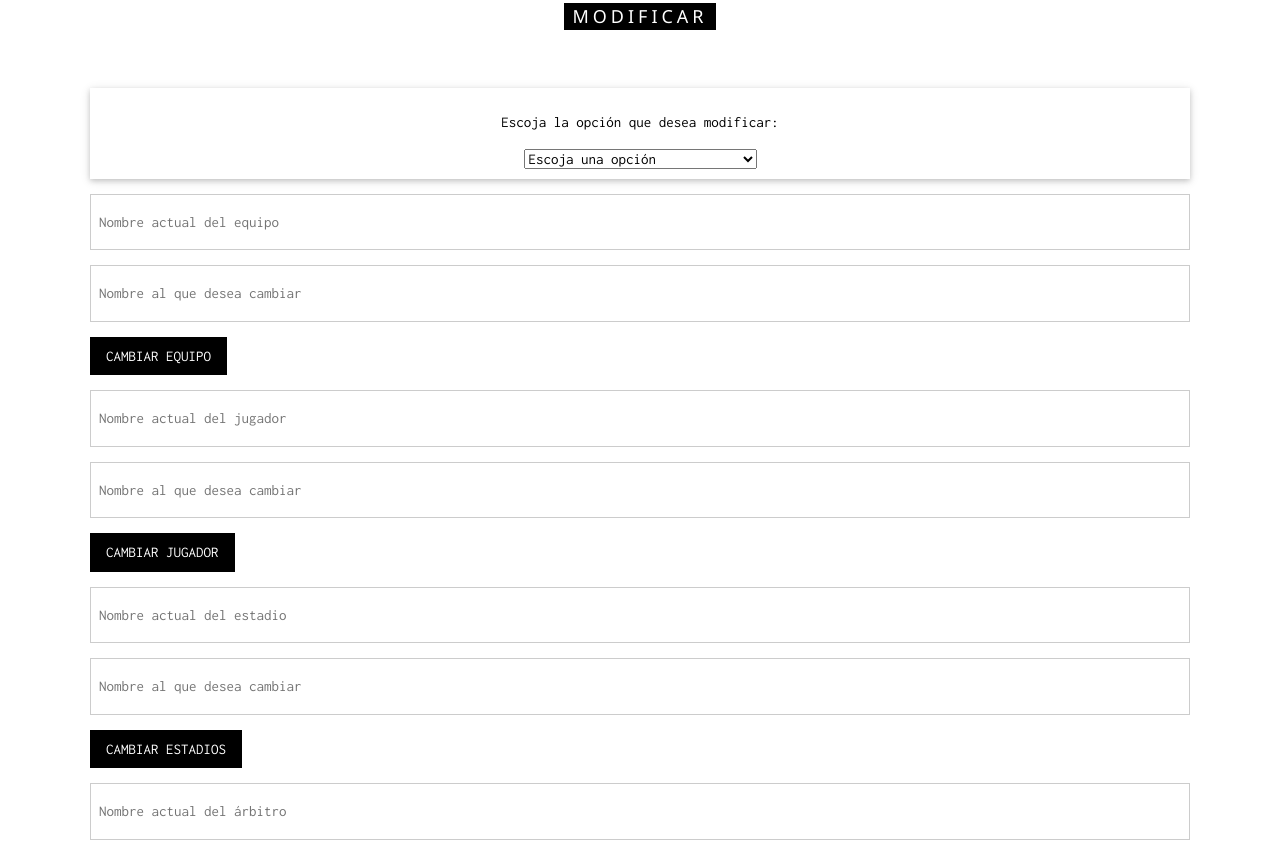
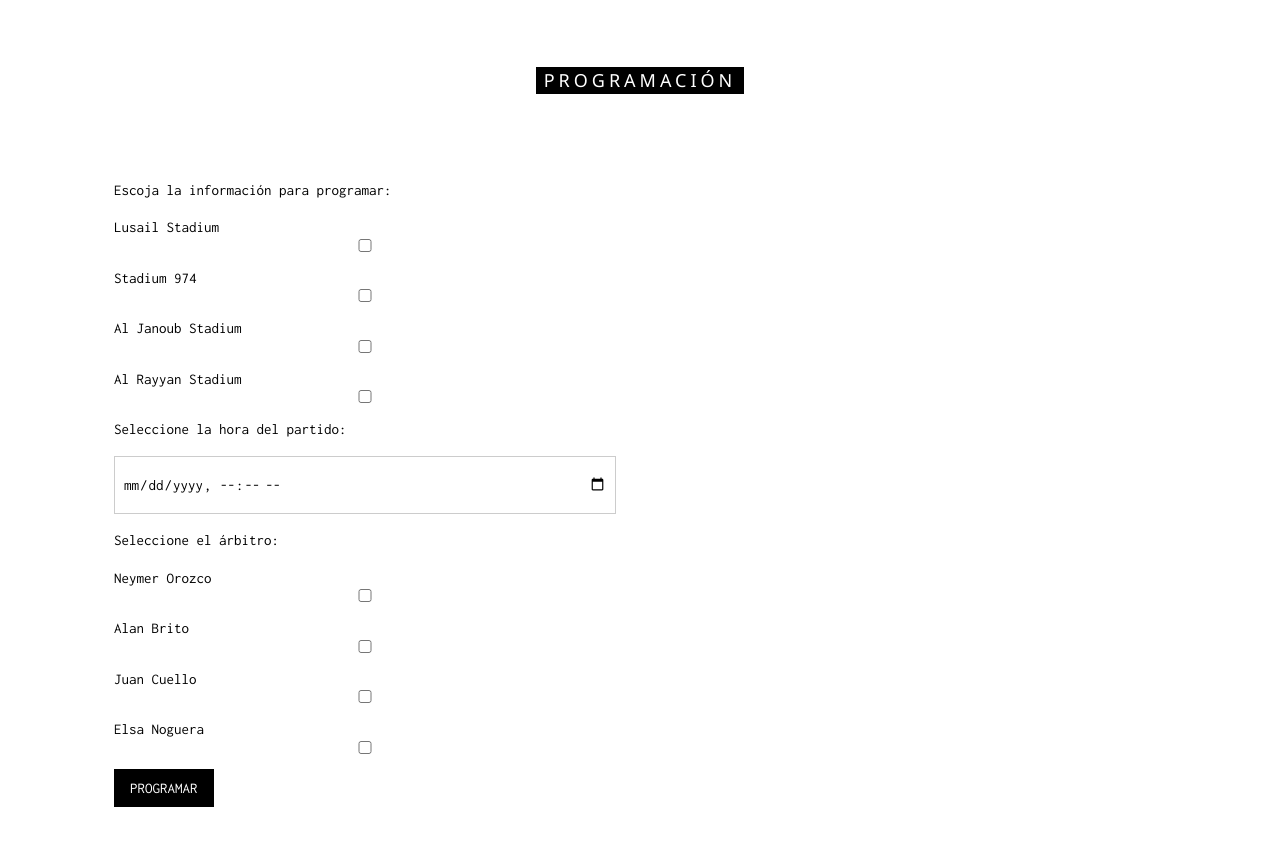
Before and after one commit to LE0NARD0R/Telematica, a website: page src/public/configuracion.html in a window 1280 px wide. Shown: the part 943-1786 px from the top of the page. Drawn offline with nearby package versions, Linux system fonts and the light colour scheme.

Commit message:
Programation added

```diff
--- a/src/public/configuracion.html
+++ b/src/public/configuracion.html
@@ -22,6 +22,7 @@
 
         <div class="w3-right w3-hide-small">
             <a href="#config" class="w3-bar-item w3-button">Configuración</a>
+            <a href="#program" class="w3-bar-item w3-button">Programación</a>
             <a href="#moddel" class="w3-bar-item w3-button">Modificar</a>
             <a href="#delete" class="w3-bar-item w3-button">Eliminar</a>
           </div>
@@ -66,6 +67,43 @@
             </form>
         </div>
 
+    </div>
+
+    <div class="w3-row w3-padding-64" id="program">
+        <h5 class="w3-center w3-padding-48"><span class="w3-tag w3-wide">PROGRAMACIÓN</span></h5>
+        <div class="w3-col m6 w3-padding-large w3-hide-small">
+            <p>Escoja la información para programar:</p>
+            <form action="" target="_blank">
+                <p><label for="est1">Lusail Stadium</label>
+                    <input class="w3-input w3-padding-16 w3-border" type="checkbox" id="est1" value="est1" required name="est1">
+                </p>
+                <p><label for="est2">Stadium 974</label>
+                    <input class="w3-input w3-padding-16 w3-border" type="checkbox" id="est2" value="est2" required name="est2">
+                    </p>
+                <p><label for="est3">Al Janoub Stadium</label>
+                    <input class="w3-input w3-padding-16 w3-border" type="checkbox" id="est3" value="est3" required name="est3">
+                    </p>
+                <p><label for="est4">Al Rayyan Stadium</label>
+                    <input class="w3-input w3-padding-16 w3-border" type="checkbox" id="est4" value="est4" required name="est4">
+                    </p>
+                <p>Seleccione la hora del partido:</p>
+                <p><input class="w3-input w3-padding-16 w3-border" type="datetime-local" required name="date"></p>
+                <p>Seleccione el árbitro:</p>
+                <p><p><label for="arb1">Neymer Orozco</label>
+                    <input class="w3-input w3-padding-16 w3-border" type="checkbox" id="arb1" value="arb1" required name="arb1">
+                </p>
+                <p><label for="arb2">Alan Brito</label>
+                    <input class="w3-input w3-padding-16 w3-border" type="checkbox" id="arb2" value="arb2" required name="arb2">
+                    </p>
+                <p><label for="arb">Juan Cuello</label>
+                    <input class="w3-input w3-padding-16 w3-border" type="checkbox" id="arb3" value="arb3" required name="arb3">
+                    </p>
+                <p><label for="arb4">Elsa Noguera</label>
+                    <input class="w3-input w3-padding-16 w3-border" type="checkbox" id="arb4" value="arb4" required name="arb4">
+                    </p>
+                <p><button class="w3-button w3-black" type="submit">PROGRAMAR</button></p>
+            </form>
+        </div>
     </div>
 
     <div class="W3-container" id="moddelcont">
```
